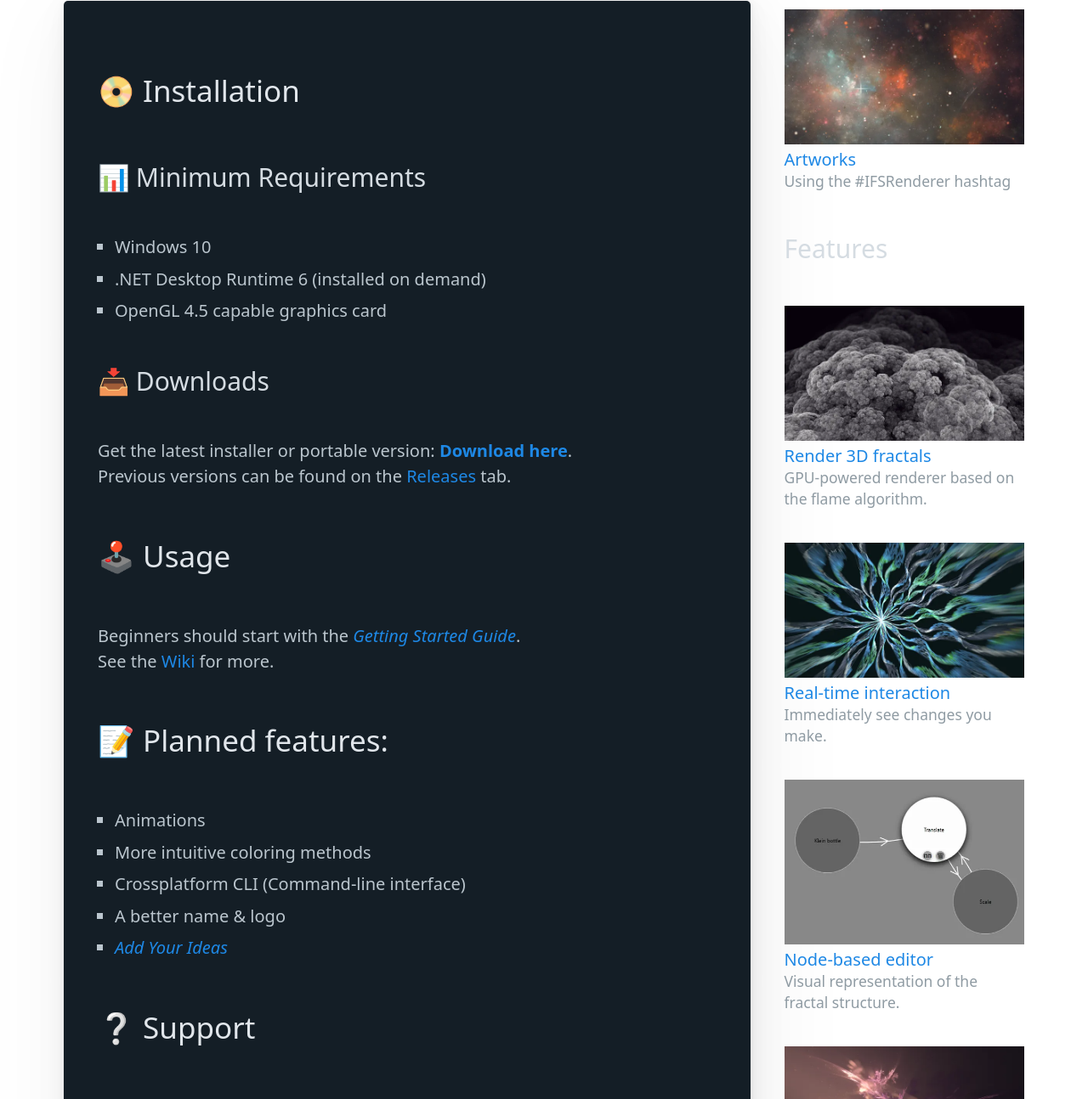
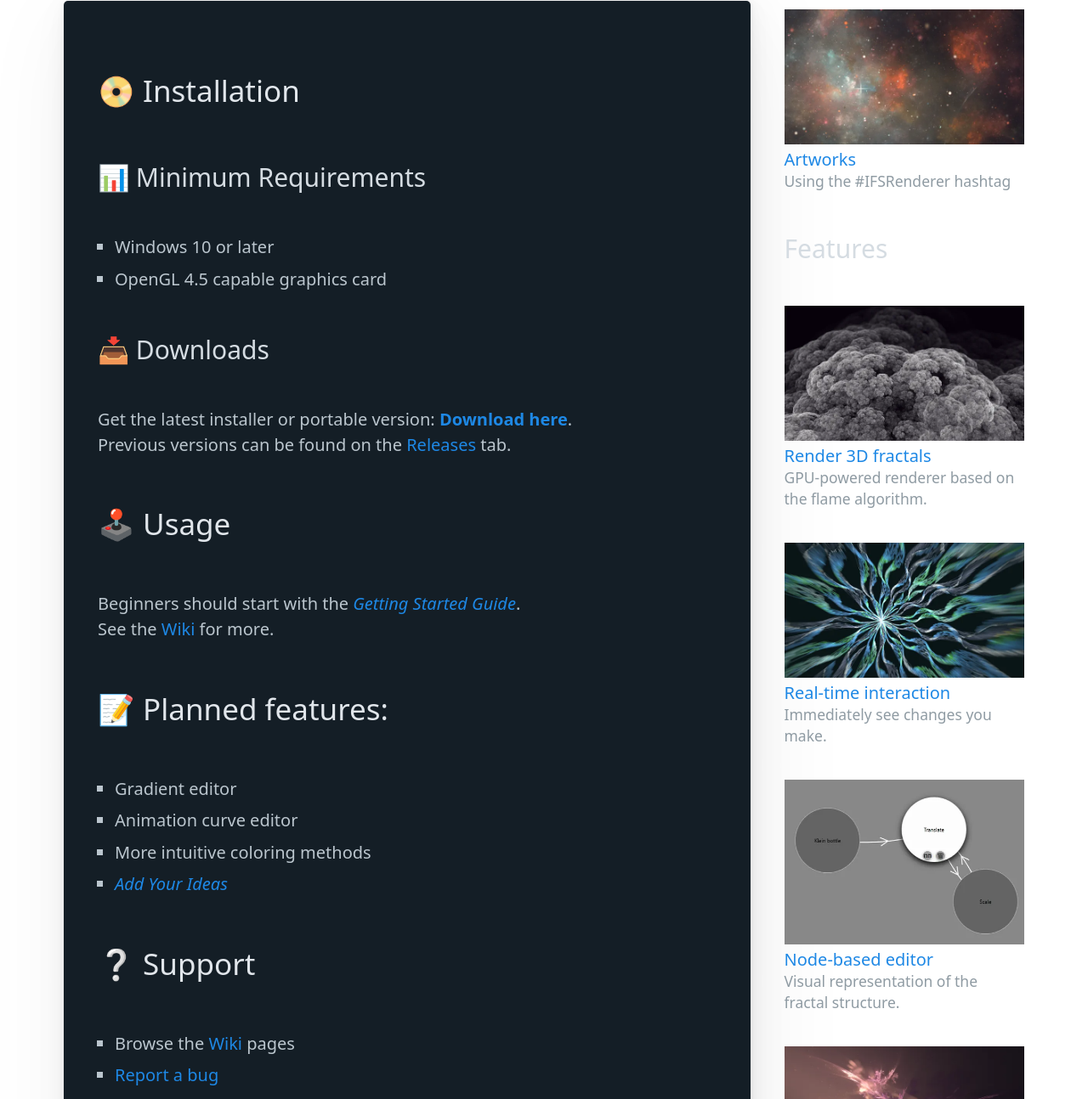
Before and after one commit to bezo97/ifsr-web, an Eleventy site: page src/index.md in a window 1280 px wide. Shown: the part 1386-2680 px from the top of the page at 85% size. Built offline with nearby package versions, Linux system fonts and the light colour scheme; Eleventy itself is replaced by a stand-in of ours; files that its build step writes are made by us from their sources.

Commit message:
Update index.md

```diff
--- a/src/index.md
+++ b/src/index.md
@@ -5,8 +5,7 @@ layout: home
 ## 📀 Installation
 
 ### 📊 Minimum Requirements
-- Windows 10
-- .NET Desktop Runtime 6 (installed on demand)
+- Windows 10 or later
 - OpenGL 4.5 capable graphics card
 
 ### 📥 Downloads
@@ -19,10 +18,9 @@ Beginners should start with the *[Getting Started Guide](https://github.com/bezo
 See the [Wiki](https://github.com/bezo97/IFSRenderer/wiki) for more.
 
 ## 📝 Planned features:
-- Animations
+- Gradient editor
+- Animation curve editor
 - More intuitive coloring methods
-- Crossplatform CLI (Command-line interface)
-- A better name & logo
 - [*Add Your Ideas*](https://github.com/bezo97/IFSRenderer/discussions/categories/ideas)
 
 ## ❔ Support
```
